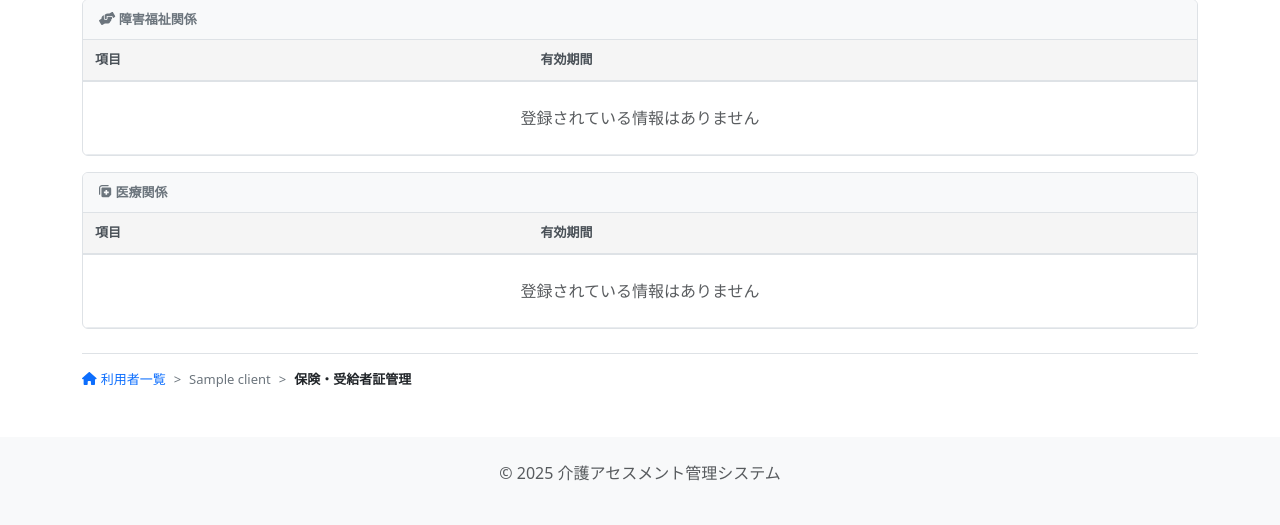
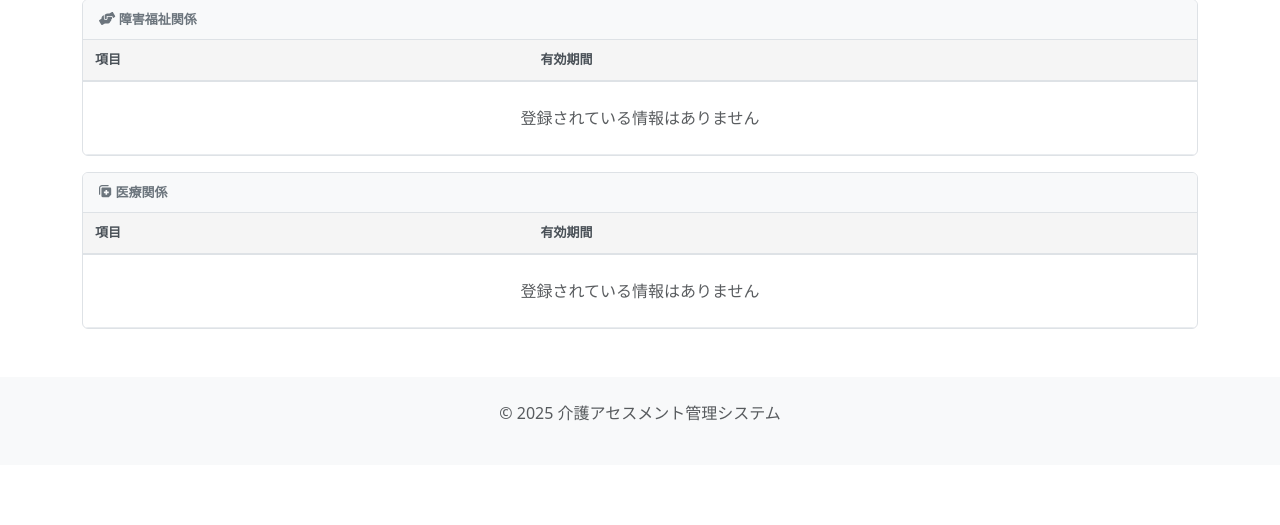
Before and after one commit to Puppy-mY/CareManagementTool, a Django app: page /clients/1/schedule/ in a window 1280 px wide. Shown: the part 503-1028 px from the top of the page. After the commit the page ends 924 px from the top, so only its background shows below. Run offline with Django 4.2, Linux system fonts and the light colour scheme; a user stored in the database is signed in; tables that the repository leaves empty hold one stand-in row (values such as "Sample post"); some libraries are stand-ins or nearby versions.

Commit message:
style: ページヘッダーUIを保険・受給者証管理と統一
- 詳細表示・情報編集・アセスメント作成/編集のヘッダーを1行レイアウトに変更
  （タイトル｜利用者名・ボタン を横並び）
- 書類作成はタイトル大・名前小の2段レイアウトを維持
- パンくずナビをすべてのページから削除

Co-Authored-By: Claude Sonnet 4.6 <noreply@anthropic.com>

```diff
--- a/templates/clients/document_create_base.html
+++ b/templates/clients/document_create_base.html
@@ -771,7 +771,6 @@ textarea[readonly]:focus {
     border-color: #2196F3;
     color: #2196F3;
 }
-
 {% block extra_styles %}{% endblock %}
 </style>
 
--- a/templates/clients/schedule_management.html
+++ b/templates/clients/schedule_management.html
@@ -144,25 +144,6 @@
     padding: 1.5rem;
 }
 
-/* ========== パンくず風フッター ========== */
-.page-footer-nav {
-    margin-top: 1.5rem;
-    padding-top: 1rem;
-    border-top: 1px solid #dee2e6;
-    display: flex;
-    align-items: center;
-    gap: 0.5rem;
-    font-size: 13px;
-    color: #6c757d;
-}
-.page-footer-nav a {
-    color: #0d6efd;
-    text-decoration: none;
-    font-weight: 500;
-}
-.page-footer-nav a:hover {
-    text-decoration: underline;
-}
 </style>
 
 <!-- ========== ページヘッダー ========== -->
@@ -528,14 +509,6 @@
 
 </div>
 
-<!-- ========== フッターナビ ========== -->
-<div class="page-footer-nav">
-    <a href="{% url 'client_list' %}"><i class="fas fa-home me-1"></i>利用者一覧</a>
-    <span>&gt;</span>
-    <span class="text-secondary">{{ client.name }}</span>
-    <span>&gt;</span>
-    <span class="text-dark fw-bold">保険・受給者証管理</span>
-</div>
 
 <!-- ========== モーダル：介護保険被保険者証 ========== -->
 <div class="modal fade" id="modalCertification" tabindex="-1" aria-hidden="true">
```
Also changed, not shown: templates/assessments/detailed_assessment_form.html (+9 -6 lines), templates/clients/client_detail.html (+9 -6 lines), templates/clients/client_form.html (+11 -8 lines).
